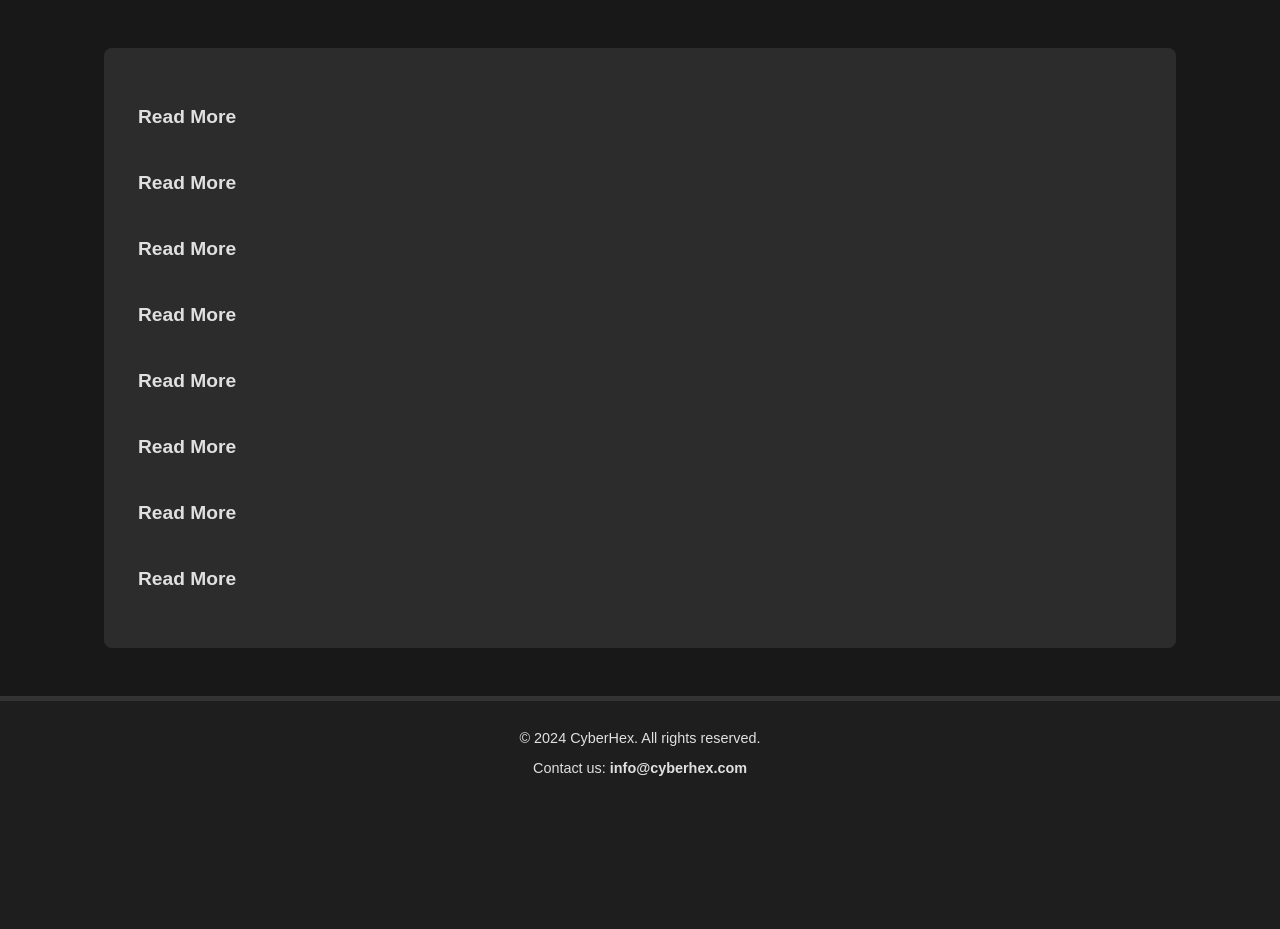
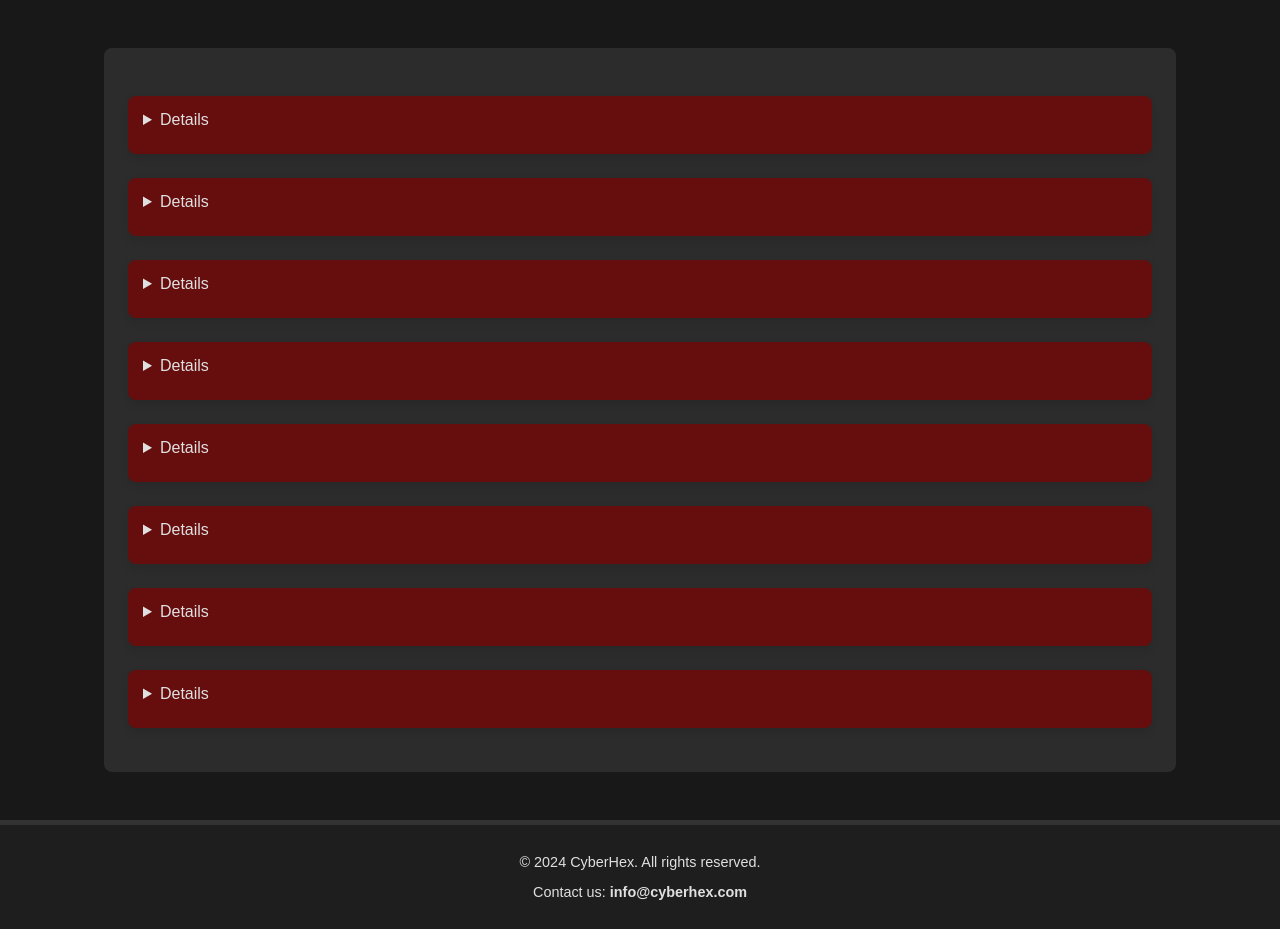
Before and after one commit to EmrullahAlku/CyberHex, a Django app: page /interactions/ in a window 1280 px wide. Shown: the part 256-1185 px from the top of the page. Before the commit the page ends 1032 px from the top, so only its background shows below. Run offline with Django 5.2, Linux system fonts and the light colour scheme; a user stored in the database is signed in; data comes from the database, SQL or seed files in the repository; both versions use the stored data as it was after the commit.

Commit message:
post improvements

```diff
--- a/post_interactions/templates/post_interactions/interactions_index.html
+++ b/post_interactions/templates/post_interactions/interactions_index.html
@@ -9,10 +9,14 @@
 <nav>
     <ul>
         {% for post in posts %}
-            <li>
-                <h3>{{ post.title }}</h3>
-                <p>{{ post.body|truncatechars:200 }}</p>
-                <a href="{% url 'discussion_forum:post_detail' post_id=post.id %}">Read More</a>
+            <li class="post-card">
+                <details>
+                    <div class="post-details">
+                        <h3>{{ post.topic.title }}</h3>
+                        <p>{{ post.content|truncatechars:200 }}</p>
+                        <a href="{% url 'discussion_forum:post_detail' post_id=post.id %}">Read More</a>
+                    </div>
+                </details>
             </li>
         {% empty %}
             <li>No posts found.</li>
--- a/static/css/style.css
+++ b/static/css/style.css
@@ -515,3 +515,55 @@ footer a:hover {
     color: #888;
     font-style: italic;
 }
+
+/* post cards*/
+
+.post-card {
+    background-color: #660d0d;
+    padding: 15px;
+    border-radius: 8px;
+    box-shadow: 0 4px 8px rgba(0, 0, 0, 0.1);
+    margin-bottom: 20px;
+}
+
+details {
+    margin-bottom: 10px;
+}
+
+summary {
+    font-size: 1.3em; /* Başlık font büyüklüğü */
+    cursor: pointer; /* Başlığa tıklanabilir işareti ekleyin */
+    background-color: #007bff; /* Mavi arka plan */
+    color: gra; /* Beyaz yazı rengi */
+    padding: 10px; /* Başlık etrafında boşluk */
+    border-radius: 4px; /* Yuvarlatılmış köşeler */
+    user-select: none;
+}
+
+summary:hover {
+    background-color: #0056b3; /* Hover durumunda başlık rengi değişir */
+}
+
+.post-details {
+    background-color: rgb(172, 8, 8); /* İçerik arka planı */
+    padding: 15px;
+    margin-top: 10px;
+    border-radius: 5px;
+}
+
+.post-details p {
+    color: whitesmoke; /* İçerik yazı rengi */
+    font-size: 1em;
+    line-height: 1.6;
+}
+
+.post-details a {
+    display: inline-block;
+    margin-top: 10px;
+    color: #007bff;
+    text-decoration: none;
+}
+
+.post-details a:hover {
+    text-decoration: underline;
+}
```
Also changed, not shown: db.sqlite3.
